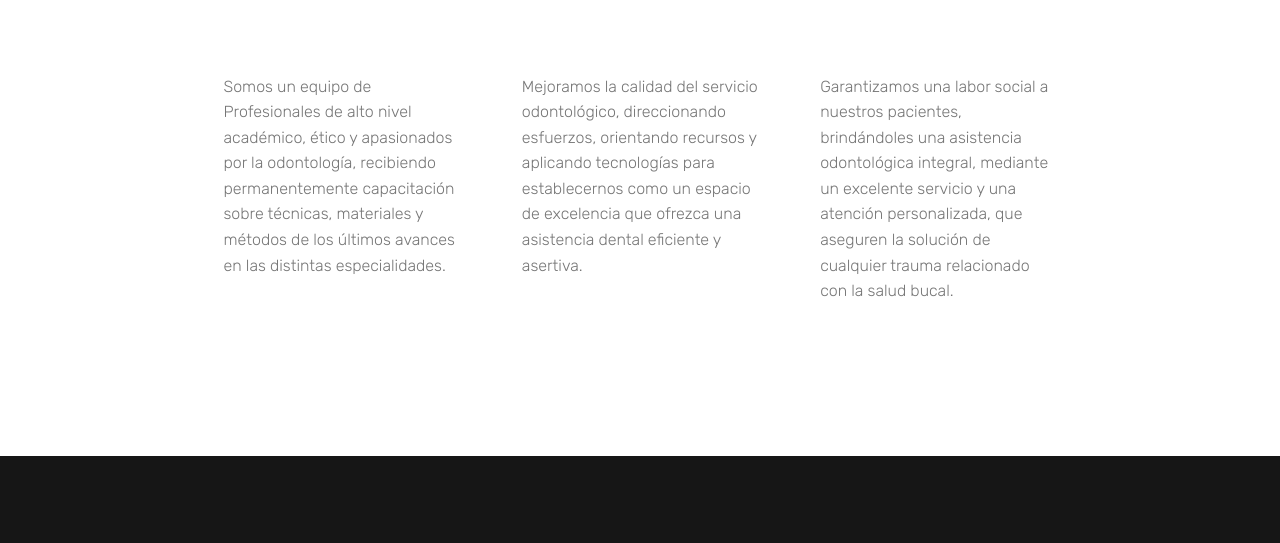
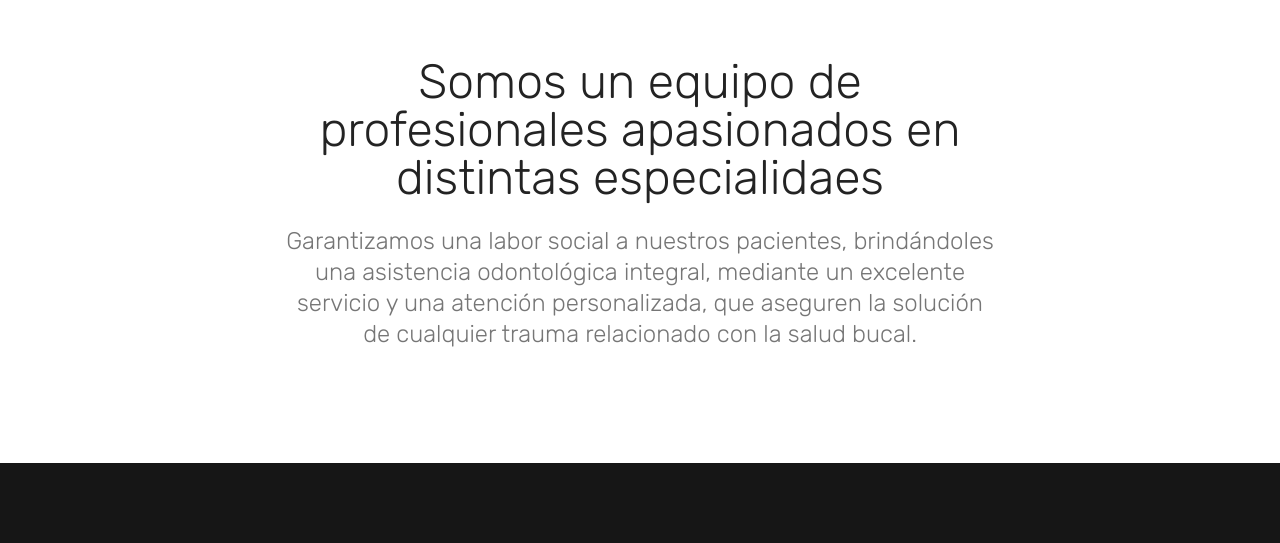
Before and after one commit to ghmcontenidos/pacheco1, a plain HTML site: page index.html in a window 1280 px wide. Shown: the part 773-1316 px from the top of the page. Drawn offline with Linux system fonts and the light colour scheme; files whose address does not match are found by name.

Commit message:
create github pages

```diff
--- a/assets/mobirise/css/mbr-additional.css
+++ b/assets/mobirise/css/mbr-additional.css
@@ -1817,16 +1817,13 @@ body {
   padding-bottom: 90px;
   background-image: url("../../../assets/images/peter-kasprzyk-u1gvhqvq2kq-unsplash-2-2000x1333.jpg");
 }
-.cid-sa0x5YqEbu {
+.cid-sa6OAPXPEm {
   padding-top: 120px;
-  padding-bottom: 120px;
+  padding-bottom: 105px;
   background-color: #ffffff;
 }
-.cid-sa0x5YqEbu .mbr-text {
+.cid-sa6OAPXPEm .mbr-section-subtitle {
   color: #767676;
-}
-.cid-sa0x5YqEbu .mbr-text p {
-  background: #ffffff;
 }
 .cid-sa0IdBneIa {
   background: #161616;
--- a/index.html
+++ b/index.html
@@ -63,7 +63,7 @@
     </nav>
 </section>
 
-<section class="engine"><a href="https://mobirise.info/j">website templates</a></section><section class="header1 cid-sa0nvKbM4u mbr-parallax-background" id="header1-1">
+<section class="engine"><a href="https://mobirise.info/b">create a website</a></section><section class="header1 cid-sa0nvKbM4u mbr-parallax-background" id="header1-1">
 
 
 
@@ -87,22 +87,17 @@ fiable un resultado estético y funcional.</p>
 
 </section>
 
-<section class="mbr-section article content14 cid-sa0x5YqEbu" id="content14-2">
+<section class="mbr-section content4 cid-sa6OAPXPEm" id="content4-e">
 
 
 
     <div class="container">
         <div class="media-container-row">
-            <div class="row col-12 col-md-10">
-                <div class="col-12 mbr-text mbr-fonts-style col-md-4 display-4">
-                     <p class="p-3">Somos un equipo de Profesionales de alto nivel académico, ético y apasionados por la odontología, recibiendo permanentemente capacitación sobre técnicas, materiales y métodos de los últimos avances en las distintas especialidades.</p>
-                </div>
-                <div class="col-12 mbr-text mbr-fonts-style display-4 col-md-4">
-                     <p class="p-3">Mejoramos la calidad del servicio odontológico, direccionando esfuerzos, orientando recursos y aplicando tecnologías para establecernos como un espacio de excelencia que ofrezca una asistencia dental eficiente y asertiva.</p>
-                </div>
-                <div class="col-12 col-md-4 mbr-text mbr-fonts-style display-4">
-                     <p class="p-3">Garantizamos una labor social a nuestros pacientes, brindándoles una asistencia odontológica integral, mediante un excelente servicio y una atención personalizada, que aseguren la solución de cualquier trauma relacionado con la salud bucal.</p>
-                </div>
+            <div class="title col-12 col-md-8">
+                <h2 class="align-center pb-3 mbr-fonts-style display-2">
+                    Somos un equipo de profesionales apasionados en distintas especialidaes</h2>
+                <h3 class="mbr-section-subtitle align-center mbr-light mbr-fonts-style display-5"><div>Garantizamos una labor social a nuestros pacientes, brindándoles una asistencia odontológica integral, mediante un excelente servicio y una atención personalizada, que aseguren la solución de cualquier trauma relacionado con la salud bucal.</div></h3>
+
             </div>
         </div>
     </div>
@@ -335,7 +330,7 @@ fiable un resultado estético y funcional.</p>
             </div>
             <!--Right-->
             <div class="col-12 col-md-6">
-                <div class="google-map"><iframe frameborder="0" style="border:0" src="https://www.google.com/maps/embed/v1/place?key=AIzaSyCy9r70T3NYf3PhvVflTo0_zdif2_IoIYs&amp;q=place_id:ChIJZ9QVKH1BgZYRWTjjKX6PDn0" allowfullscreen=""></iframe></div>
+                <div class="google-map"><iframe frameborder="0" style="border:0" src="https://www.google.com/maps/embed/v1/place?key=AIzaSyAEIpgj38KyLFELm2bK9Y7krBkz1K-cMq8&amp;q=place_id:ChIJZ9QVKH1BgZYRWTjjKX6PDn0" allowfullscreen=""></iframe></div>
             </div>
         </div>
     </div>
```
Also changed, not shown: 1 other file.
